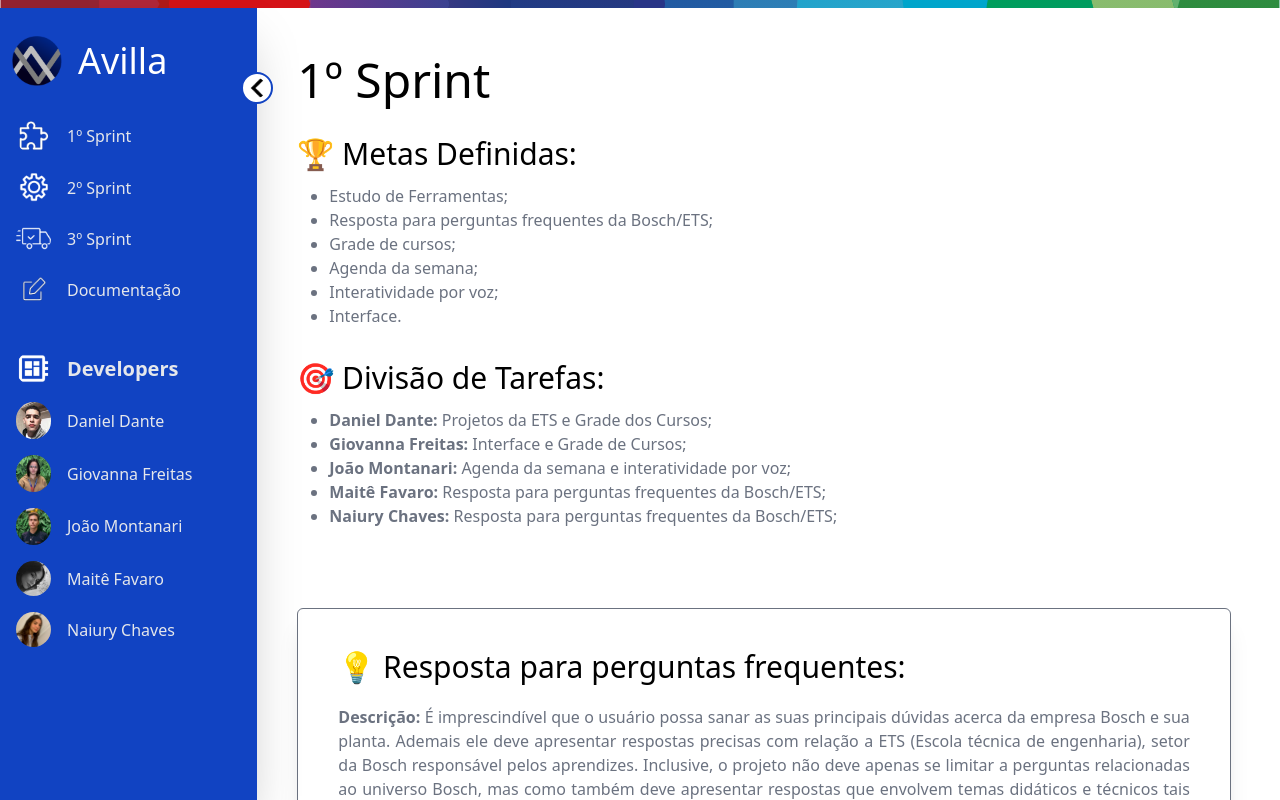
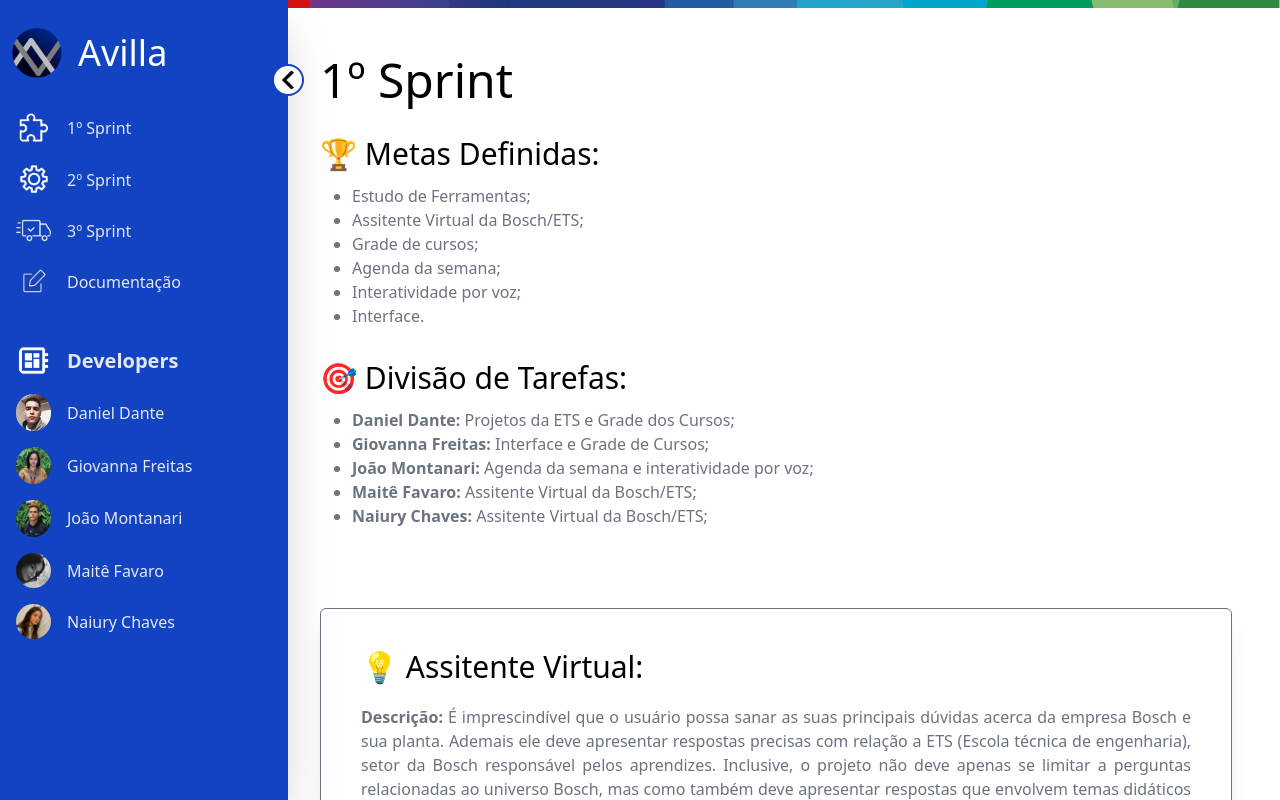
Before and after one commit to joao-montanari/totem-interativo, a Next.js app: page /sprintum in a window 1280 px wide. Shown: the top 800 px of the page. Built offline with nearby package versions, Linux system fonts and the light colour scheme.

Commit message:
refaturacao do posicionamento do slideBar e de demoninacoes

```diff
--- a/src/pages/danielDante.jsx
+++ b/src/pages/danielDante.jsx
@@ -20,8 +20,10 @@ export default function danielDante() {
                 />
             </div>
             <div className="flex">
-                <SlideBar/>
-                <div className="pt-12 pl-10 w-[90%]">
+                <div className='top-0 left-0 fixed'>
+                    <SlideBar/>
+                </div>
+                <div className="pt-12 pl-80 w-full">
                     <div className="flex items-center">
                         <Image
                             src={'/image/daniel_dante.png'}
--- a/src/pages/giovannaFreitas.jsx
+++ b/src/pages/giovannaFreitas.jsx
@@ -20,8 +20,10 @@ export default function giovannaFreitas() {
                 />
             </div>
             <div className="flex">
-                <SlideBar/>
-                <div className="pt-12 pl-10 w-[90%]">
+                <div className='top-0 left-0 fixed'>
+                    <SlideBar/>
+                </div>
+                <div className="pt-12 pl-80 w-full">
                     <div className="flex items-center">
                         <Image
                             src={'/image/giovanna_freitas.png'}
--- a/src/pages/index.jsx
+++ b/src/pages/index.jsx
@@ -29,8 +29,10 @@ export default function Home() {
           />
         </div>
         <div className='flex'>
-          <SlideBar/>
-          <div className='pt-12 pl-10 w-[90%]'>
+          <div className='top-0 left-0 fixed'>
+            <SlideBar/>
+          </div>
+          <div className='pt-12 pl-80 w-full'>
             <h1 className='text-5xl mb-8'>
               Home
             </h1>
--- a/src/pages/joaoMontanari.jsx
+++ b/src/pages/joaoMontanari.jsx
@@ -20,8 +20,10 @@ export default function joaoMontanari() {
                 />
             </div>
             <div className="flex">
-                <SlideBar/>
-                <div className="pt-12 pl-10 w-[90%]">
+                <div className='top-0 left-0 fixed'>
+                    <SlideBar/>
+                </div>
+                <div className="pt-12 pl-80 w-full">
                     <div className="flex items-center">
                         <Image
                             src={'/image/joao_montanari.png'}
--- a/src/pages/maiteFavaro.jsx
+++ b/src/pages/maiteFavaro.jsx
@@ -20,8 +20,10 @@ export default function maiteFavaro() {
                 />
             </div>
             <div className="flex">
-                <SlideBar/>
-                <div className="pt-12 pl-10 w-[90%]">
+                <div className='top-0 left-0 fixed'>
+                    <SlideBar/>
+                </div>
+                <div className="pt-12 pl-80 w-full">
                     <div className="flex items-center">
                         <Image
                             src={'/image/maite_favaro.png'}
--- a/src/pages/naiuryChaves.jsx
+++ b/src/pages/naiuryChaves.jsx
@@ -20,8 +20,10 @@ export default function naiuryChaves() {
                 />
             </div>
             <div className="flex">
-                <SlideBar/>
-                <div className="pt-12 pl-10 w-[90%]">
+                <div className='top-0 left-0 fixed'>
+                    <SlideBar/>
+                </div>
+                <div className="pt-12 pl-80 w-full">
                     <div className="flex items-center">
                         <Image
                             src={'/image/naiury_chaves.png'}
--- a/src/pages/sprintdois.jsx
+++ b/src/pages/sprintdois.jsx
@@ -21,8 +21,10 @@ export default function sprintDois() {
                 />
                 </div>
                 <div className='flex'>
-                <SlideBar/>
-                    <div className='pt-12 pl-10 w-[90%]'>
+                    <div className='top-0 left-0 fixed'>
+                        <SlideBar/>
+                    </div>
+                    <div className='pt-12 pl-80 w-full'>
                         <h1 className='text-5xl mb-8'>
                             2º Sprint
                         </h1>
--- a/src/pages/sprinttres.jsx
+++ b/src/pages/sprinttres.jsx
@@ -21,8 +21,10 @@ export default function sprintDois() {
                 />
                 </div>
                 <div className='flex'>
-                <SlideBar/>
-                    <div className='pt-12 pl-10 w-[90%]'>
+                    <div className='top-0 left-0 fixed'>
+                        <SlideBar/>
+                    </div>
+                    <div className='pt-12 pl-80 w-full'>
                         <h1 className='text-5xl mb-8'>
                             3º Sprint
                         </h1>
--- a/src/pages/sprintum.jsx
+++ b/src/pages/sprintum.jsx
@@ -21,8 +21,10 @@ export default function sprintUm() {
                 />
                 </div>
                 <div className='flex'>
-                <SlideBar/>
-                    <div className='pt-12 pl-10 w-[90%]'>
+                    <div className='top-0 left-0 fixed'>
+                        <SlideBar/>
+                    </div>
+                    <div className='pt-12 pl-80 w-full'>
                         <h1 className='text-5xl mb-8'>
                             1º Sprint
                         </h1>
@@ -31,7 +33,7 @@ export default function sprintUm() {
                         </h2>
                         <ul className="list-disc pl-8 text-gray-500 mb-8">
                             <li>Estudo de Ferramentas;</li>
-                            <li>Resposta para perguntas frequentes da Bosch/ETS;</li>
+                            <li>Assitente Virtual da Bosch/ETS;</li>
                             <li>Grade de cursos;</li>
                             <li>Agenda da semana;</li>
                             <li>Interatividade por voz;</li>
@@ -55,16 +57,16 @@ export default function sprintUm() {
                             </li>
                             <li>
                                 <strong>Maitê Favaro: </strong>
-                                Resposta para perguntas frequentes da Bosch/ETS;
+                                Assitente Virtual da Bosch/ETS;
                             </li>
                             <li>
                                 <strong>Naiury Chaves: </strong>
-                                Resposta para perguntas frequentes da Bosch/ETS;
+                                Assitente Virtual da Bosch/ETS;
                             </li>
                         </ul>
                         <div className="border border-gray-500 w-[95%] rounded-md p-10 text-gray-500 text-justify mb-20 shadow-xl">
                             <h2 className="text-3xl mb-5 text-black">
-                                💡 Resposta para perguntas frequentes:
+                                💡 Assitente Virtual:
                             </h2>
                             <strong>Descrição: </strong>
                                 É imprescindível que o usuário possa sanar as suas principais dúvidas acerca da empresa Bosch e sua planta. Ademais ele deve apresentar respostas precisas com relação a ETS (Escola técnica de engenharia), setor da Bosch responsável pelos aprendizes. Inclusive, o projeto não deve apenas se limitar a perguntas relacionadas ao universo Bosch, mas como também deve apresentar respostas que envolvem temas didáticos e técnicos tais como eletroeletrônica, mecânica, programação, administração, economia e metodologias de trabalho.
```
